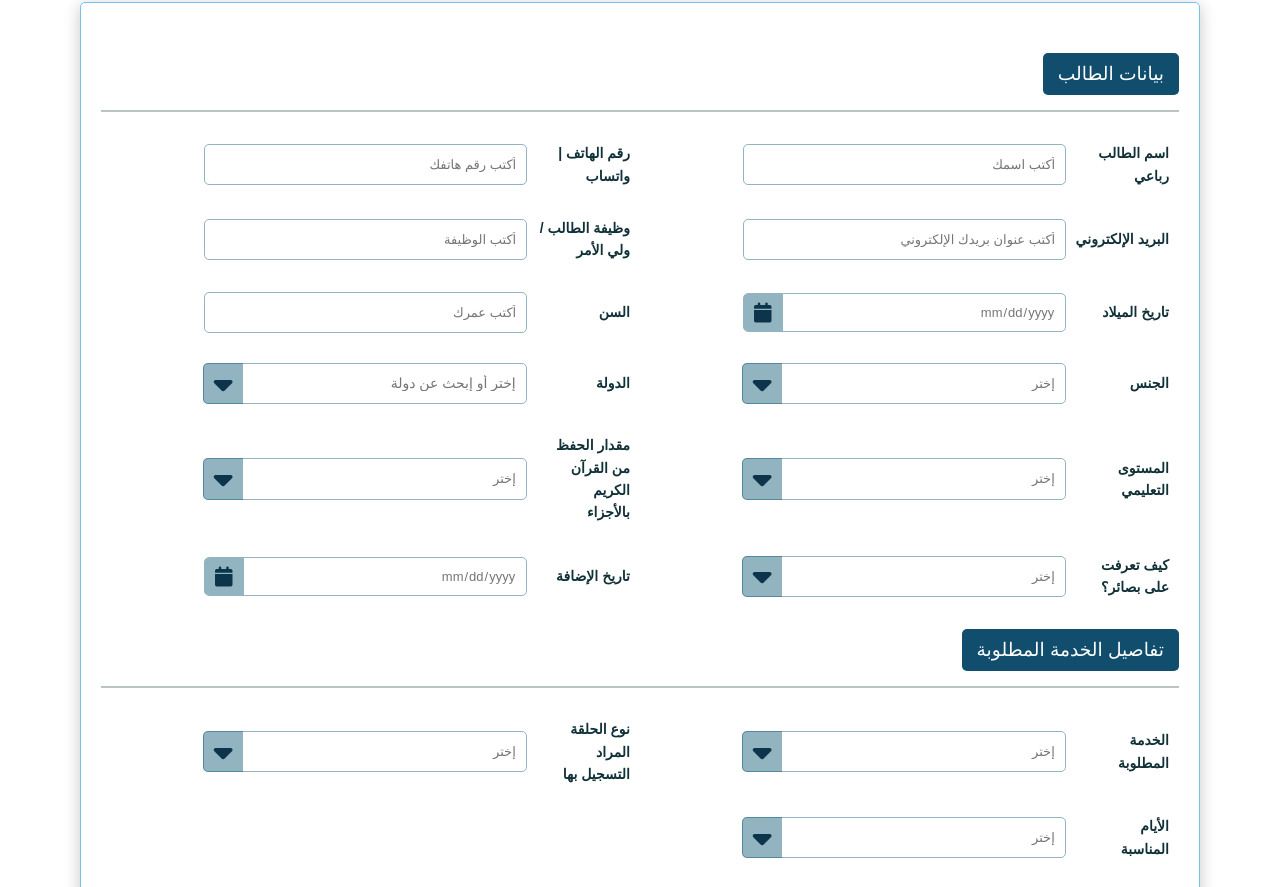
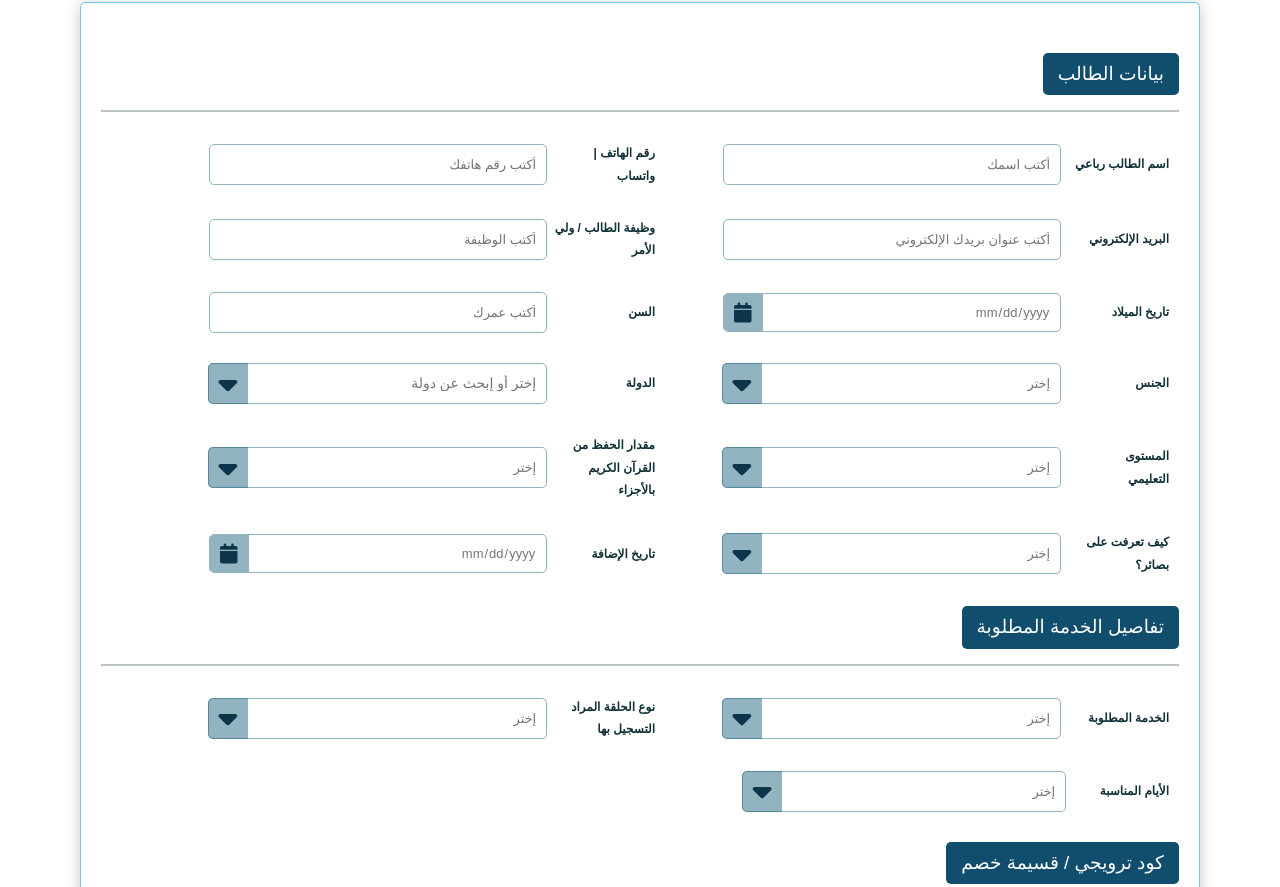
Before and after one commit to IslamMGM/basa2r_center, a plain HTML site: page index.html in a window 1280 px wide. Shown: the part 714-1601 px from the top of the page. Drawn offline with Linux system fonts and the light colour scheme; a web font is replaced by a local one.

Commit message:
improvement in mobile view

```diff
--- a/index.html
+++ b/index.html
@@ -68,7 +68,7 @@
                 name=""
               />
             </div>
-            <div class="flex-c1">
+            <div class="flex-c1 special-margin">
               <label for="phone-num">رقم الهاتف | واتساب</label>
               <input
                 class="inpt"
@@ -92,7 +92,7 @@
                 name=""
               />
             </div>
-            <div class="flex-c1">
+            <div class="flex-c1 special-margin">
               <label for="jop">وظيفة الطالب / ولي الأمر</label>
               <input
                 class="inpt"
@@ -109,7 +109,7 @@
               <label for="date">تاريخ الميلاد</label>
               <input id="date" class="boxdate" type="date" required name="" />
             </div>
-            <div class="flex-c1">
+            <div class="flex-c1 special-margin">
               <label for="age">السن</label>
               <input
                 class="inpt"
@@ -138,7 +138,7 @@
                 </div>
               </div>
             </div>
-            <div class="flex-c1">
+            <div class="flex-c1 special-margin">
               <label for="country">الدولة</label>
               <div class="custom-select-container box">
                 <input
@@ -565,7 +565,7 @@
                 </div>
               </div>
             </div>
-            <div class="flex-c1">
+            <div class="flex-c1 special-margin">
               <label for="hevz">مقدار الحفظ من القرآن الكريم بالأجزاء</label>
               <div class="custom-select-container box">
                 <input
@@ -619,7 +619,7 @@
                 </div>
               </div>
             </div>
-            <div class="flex-c1">
+            <div class="flex-c1 special-margin">
               <label for="add">تاريخ الإضافة</label>
               <input id="add" class="boxdate" type="date" required name="" />
             </div>
@@ -652,7 +652,7 @@
                 </div>
               </div>
             </div>
-            <div class="flex-c1">
+            <div class="flex-c1 special-margin">
               <label for="service-kind">نوع الحلقة المراد التسجيل بها</label>
               <div class="custom-select-container box">
                 <input
--- a/register.css
+++ b/register.css
@@ -244,6 +244,8 @@ transition-duration: 0.2s;
         width: 1380px;
     }
 }
+
+
 
 /* end header */
 
@@ -527,7 +529,7 @@ input[type=number]::-webkit-outer-spin-button {
 
 
 .search-input{
-    width: 73% !important;
+    width: 73.1% !important;
     font-size: 14px;
     font-family: "Alexandria", sans-serif;
     font-weight: 500;
@@ -545,7 +547,7 @@ input[type=number]::-webkit-outer-spin-button {
 }
 
   .country-select {
-    width: 73% !important;
+    width: 73.1% !important;
     height: 200px; /* Adjust height to fit content */
     border:  2px solid #93B3C1;
     border-radius: 4px;
@@ -590,7 +592,7 @@ input[type=number]::-webkit-outer-spin-button {
   }
 
   .custom-select-input {
-    width: 73% !important;
+    width: 73.1% !important;
     padding: 11px;
     font-family: "Alexandria", sans-serif;
     font-size: 13px;
@@ -620,7 +622,7 @@ input[type=number]::-webkit-outer-spin-button {
 }
 
   .custom-select-dropdown {
-    width: 73% !important;
+    width: 73.1% !important;
     margin-left: 23% !important;
 
     position: absolute;
@@ -717,6 +719,8 @@ input[type=number]::-webkit-outer-spin-button {
          grid-template-columns: repeat(auto-fill, minmax(250px , 1fr));
        }
   }
+
+
 
 .sec1{
     direction: rtl;
@@ -890,7 +894,7 @@ input[type=number]::-webkit-outer-spin-button {
         top: -3px;
     }
     .flex-c1>input{
-        width: 72% !important;
+        width: 71% !important;
     }
     .custom-select-input,.search-input, .custom-select-dropdown{
         width: 91% !important;
@@ -947,6 +951,14 @@ input[type=number]::-webkit-outer-spin-button {
      }
 
 }
+@media (min-width:1150px) and (max-width:1400px){
+    .special-margin{
+        margin-right: -50px;
+    }
+    .flex-c1 label{
+        font-size: 12px;
+    }
+}
 
 @media (max-width:1150px) and (min-width:767px){
      .st-data{
@@ -985,7 +997,7 @@ input[type=number]::-webkit-outer-spin-button {
         width: 72% !important;
     }
     .custom-select-input,.search-input, .custom-select-dropdown{
-        width: 92.5% !important;
+        width: 91.5% !important;
         font-size: 10px;
         margin-left: 0 !important;
     }
```
